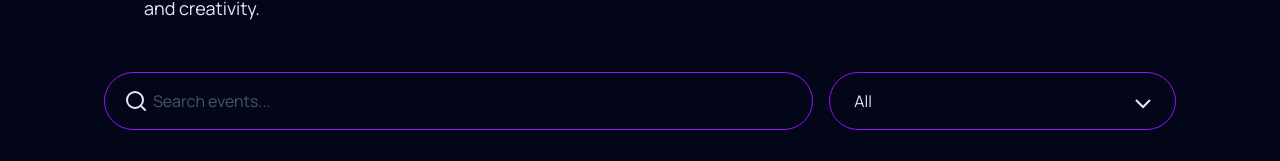
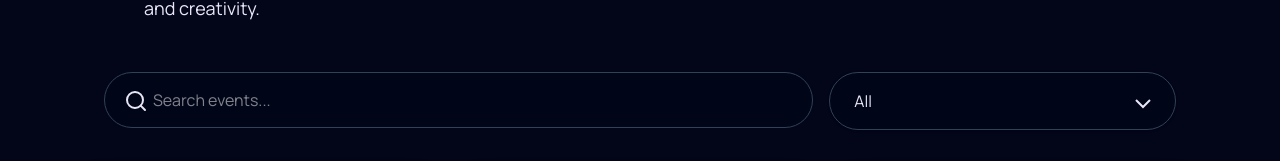
Before and after one commit to Zeno-Solutions/congo-sphere, a Next.js app: page /events in a window 1280 px wide. Shown: the part 215-376 px from the top of the page. Built offline with nearby package versions, Linux system fonts and the light colour scheme; grey boxes are pictures that could not be loaded.

Commit message:
amelioration des inut search

```diff
--- a/app/(users)/libs/Auth.tsx
+++ b/app/(users)/libs/Auth.tsx
@@ -2,7 +2,6 @@ type User = {
   name: string;
   password: string;
 };
-
 export default function Auth() {
   const User: User = {
     name: "martial",
--- a/app/events/page.tsx
+++ b/app/events/page.tsx
@@ -1,13 +1,12 @@
 "use client";
-import SearchBar from "@/components/SearchBar/SearchBar";
+
 import React, { useState, useMemo } from "react";
-import Link from "next/link";
-import { Calendar, MapPin, Filter, Search } from "lucide-react";
+
+import { Search } from "lucide-react";
 import { events, getEventsByCategory } from "@/lib/data";
 import EventCard from "@/components/ui/EventCard";
 import Loader from "@/components/ui/Loader";
 import { Select } from "@/components/ui/select";
-import Recommended from "@/components/Recommended/Recommended";
 import Contenaire from "@/components/Contenaire";
 
 export default function EventsPage() {
@@ -66,7 +65,7 @@ export default function EventsPage() {
               <div className="md:col-span-8 relative">
                 <Search className="material-symbols-outlined z-10 absolute left-5 top-1/2 transform -translate-y-1/2 " />
                 <input
-                  className="w-full bg-surface-container-low border focus:outline-none border-purple-600 rounded-[40px] py-4 pl-12 pr-4 text-on-surface focus:ring-2 focus:ring-primary/50 transition-all placeholder:text-slate-600"
+                  className="w-full rounded-full pl-12 h-14 border border-slate-700 bg-slate-950/80 px-4 py-3 text-white outline-none focus:border-purple-400 focus:ring-2 focus:ring-purple-500/20"
                   placeholder="Search events..."
                   type="text"
                   value={searchTerm}
--- a/components/SearchBar/SearchBar.tsx
+++ b/components/SearchBar/SearchBar.tsx
@@ -5,11 +5,13 @@ type SearchBarProps = {
   onChange?: (value: string) => void;
   placeholder: string;
   className?: string;
+  value?: string;
 };
 export default function SearchBar({
   onChange,
   placeholder,
   className,
+  value,
 }: SearchBarProps) {
   return (
     <div
@@ -19,10 +21,12 @@ export default function SearchBar({
         <span className="material-symbols-outlined z-10 absolute left-5 top-1/2 transform -translate-y-1/2 ">
           <Search color="#f1f1f1" />
         </span>
+
         <input
-          className=" w-full h-10 md:h-15 rounded-[45px] bg-slate-900/50 backdrop-blur-xl border-none py-3 pl-15 pr-4 text-sm text-white outline-none focus:ring-#fcf8ff focus:ring-offset-1 focus:ring-offset-slate-900/5 bg-surface-container-low border focus:outline-none text-on-surface focus:ring-2 focus:ring-primary/50 transition-all placeholder:text-slate-600"
+          className="w-full rounded-full pl-12 h-14 border border-slate-700 bg-slate-950/80 px-4 py-3 text-white outline-none focus:border-purple-400 focus:ring-2 focus:ring-purple-500/20"
           placeholder={placeholder}
           type="text"
+          value={value}
           onChange={(e) => onChange?.(e.target.value)}
         />
       </div>
--- a/components/ui/select.tsx
+++ b/components/ui/select.tsx
@@ -37,7 +37,7 @@ export function Select({
   // Sync selected with value prop
   useEffect(() => {
     if (value) {
-      const option = options.find(opt => opt.value === value);
+      const option = options.find((opt) => opt.value === value);
       setSelected(option || null);
     } else {
       setSelected(null);
@@ -55,15 +55,16 @@ export function Select({
       {/* Trigger */}
       <button
         onClick={() => setOpen(!open)}
-        className="w-full flex items-center justify-between px-6 py-4 bg-surface-container-low border border-purple-600 rounded-[40px] shadow-sm  focus:ring-2 focus:ring-primary/50 transition-all text-on-surface"
+        className="w-full flex items-center justify-between px-6 py-4 bg-surface-container-low border border-slate-700 bg-slate-950/80 rounded-[40px] shadow-sm outline-none focus:border-purple-400 focus:ring-2 focus:ring-purple-500/20 transition-all text-on-surface"
       >
-        <span className={selected ? "text-on-surface" : "text-on-surface-variant "}>
+        <span
+          className={selected ? "text-on-surface" : "text-on-surface-variant "}
+        >
           {selected ? selected.label : placeholder}
         </span>
 
         <svg
-          className={`w-5 h-5 transition-transform ${open ? "rotate-180" : ""
-            }`}
+          className={`w-5 h-5 transition-transform ${open ? "rotate-180" : ""}`}
           fill="none"
           stroke="currentColor"
           strokeWidth="2"
@@ -79,10 +80,11 @@ export function Select({
             <li
               key={option.value}
               onClick={() => handleSelect(option)}
-              className={`px-4 py-3 cursor-pointer transition ${selected?.value === option.value
-                ? "bg-primary/10 text-primary"
-                : "hover:bg-[#050309d1] hover:text-primary rounded-2xl mx-2 text-on-surface"
-                }`}
+              className={`px-4 py-3 cursor-pointer transition ${
+                selected?.value === option.value
+                  ? "bg-primary/10 text-primary"
+                  : "hover:bg-[#050309d1] hover:text-primary rounded-2xl mx-2 text-on-surface"
+              }`}
             >
               {option.label}
             </li>
```
